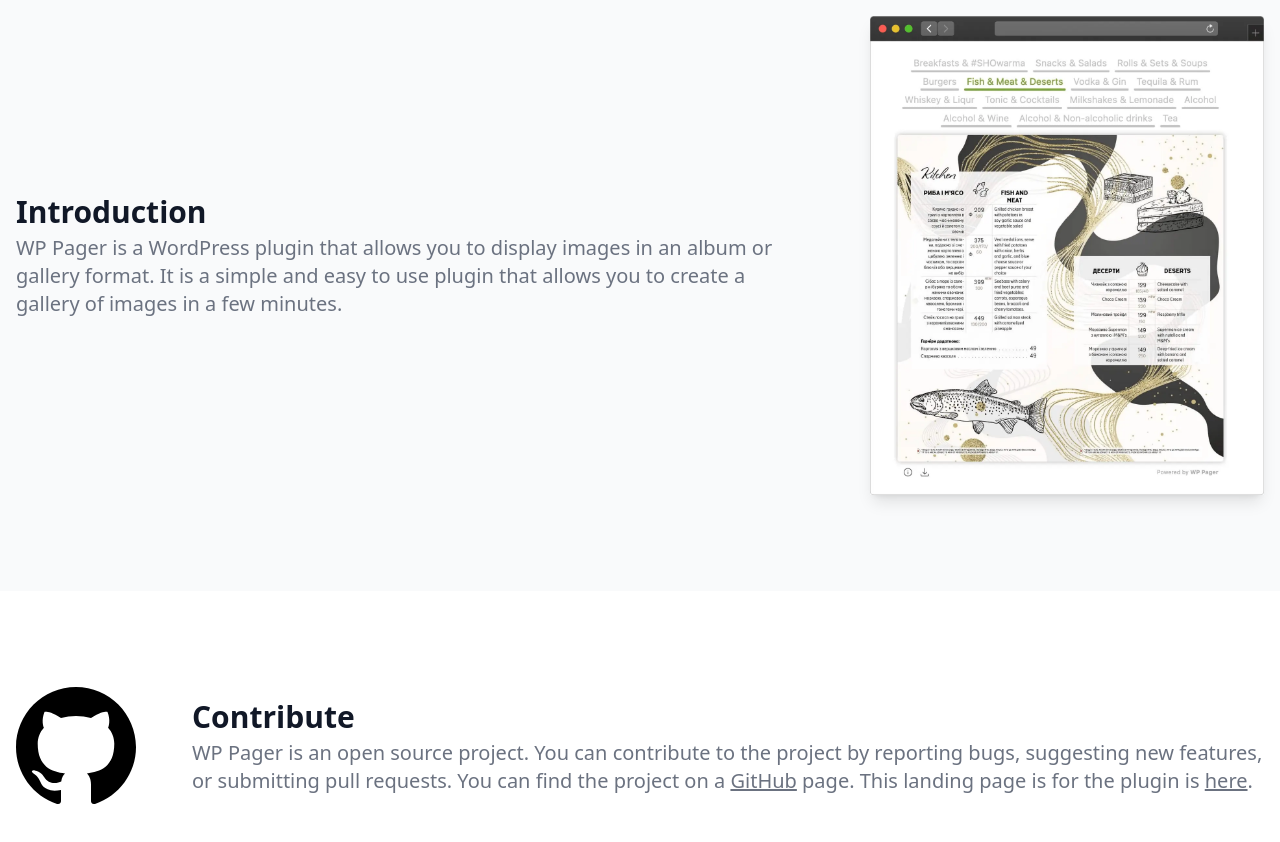
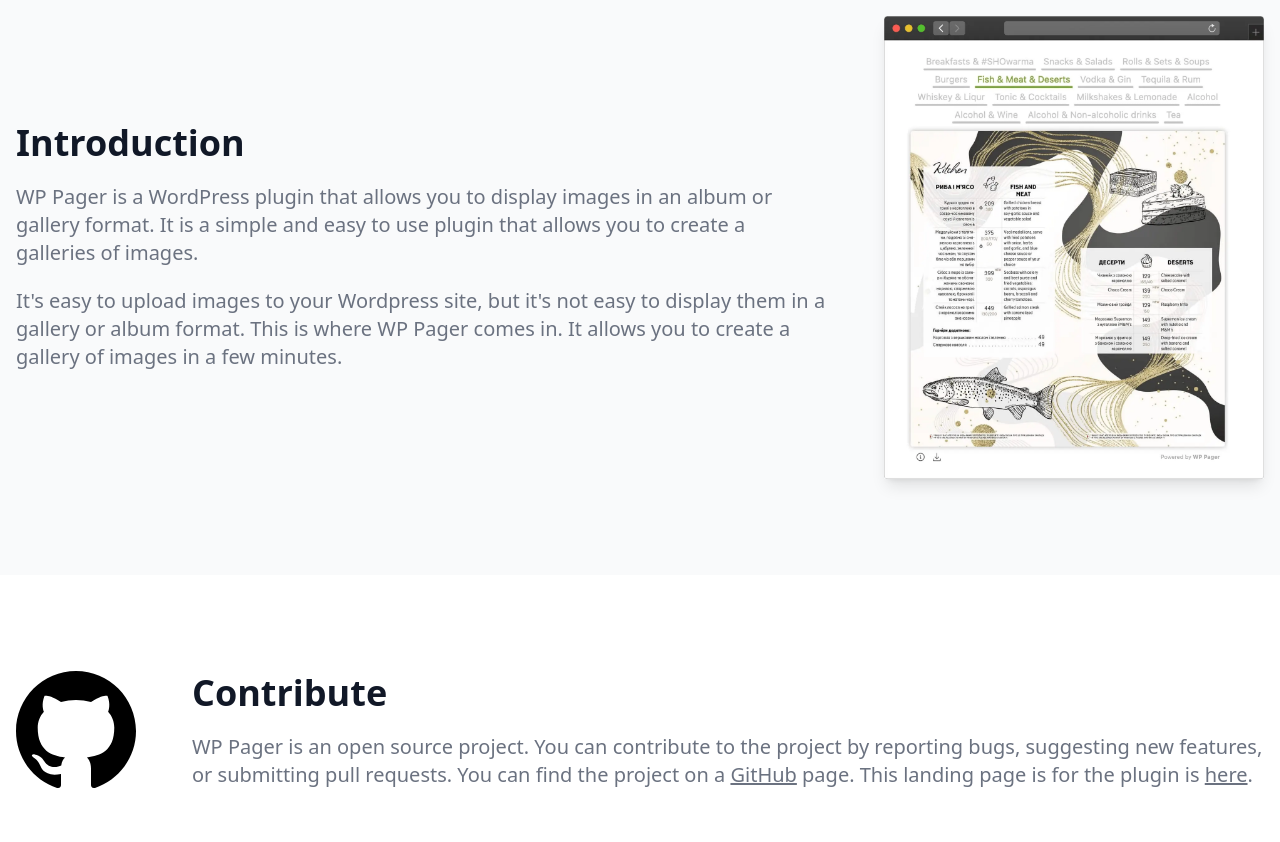
Before and after one commit to wp-pager/wp-pager.github.io, a Vue app: page / in a window 1280 px wide. Shown: the part 640-1482 px from the top of the page. Built offline with nearby package versions, Linux system fonts and the light colour scheme; the HTML template or start-up script is replaced by a standard one.

Commit message:
Changed intro

```diff
--- a/src/components/Intro.vue
+++ b/src/components/Intro.vue
@@ -12,7 +12,12 @@ import Content from '@/components/Section/Content.vue'
                     <Title>Introduction</Title>
                     <Content>
                         WP Pager is a WordPress plugin that allows you to display images in an album or gallery format.
-                        It is a simple and easy to use plugin that allows you to create a gallery of images in a few minutes.
+                        It is a simple and easy to use plugin that allows you to create a galleries of images.
+                    </Content>
+
+                    <Content>
+                        It's easy to upload images to your Wordpress site, but it's not easy to display them in a gallery or album format.
+                        This is where WP Pager comes in. It allows you to create a gallery of images in a few minutes.
                     </Content>
                 </div>
                 <div>
--- a/src/components/Section/Content.vue
+++ b/src/components/Section/Content.vue
@@ -1,5 +1,5 @@
 <template>
-    <p class="text-lg md:text-xl mt-1 text-gray-500">
+    <p class="text-lg md:text-xl mt-3 md:mt-5 text-gray-500">
         <slot />
     </p>
 </template>
--- a/src/components/Section/Title.vue
+++ b/src/components/Section/Title.vue
@@ -1,5 +1,5 @@
 <template>
-    <h2 class="text-2xl md:text-3xl font-bold text-center md:text-left">
+    <h2 class="text-2xl md:text-3xl lg:text-4xl font-bold text-center md:text-left">
         <slot />
     </h2>
 </template>
```
